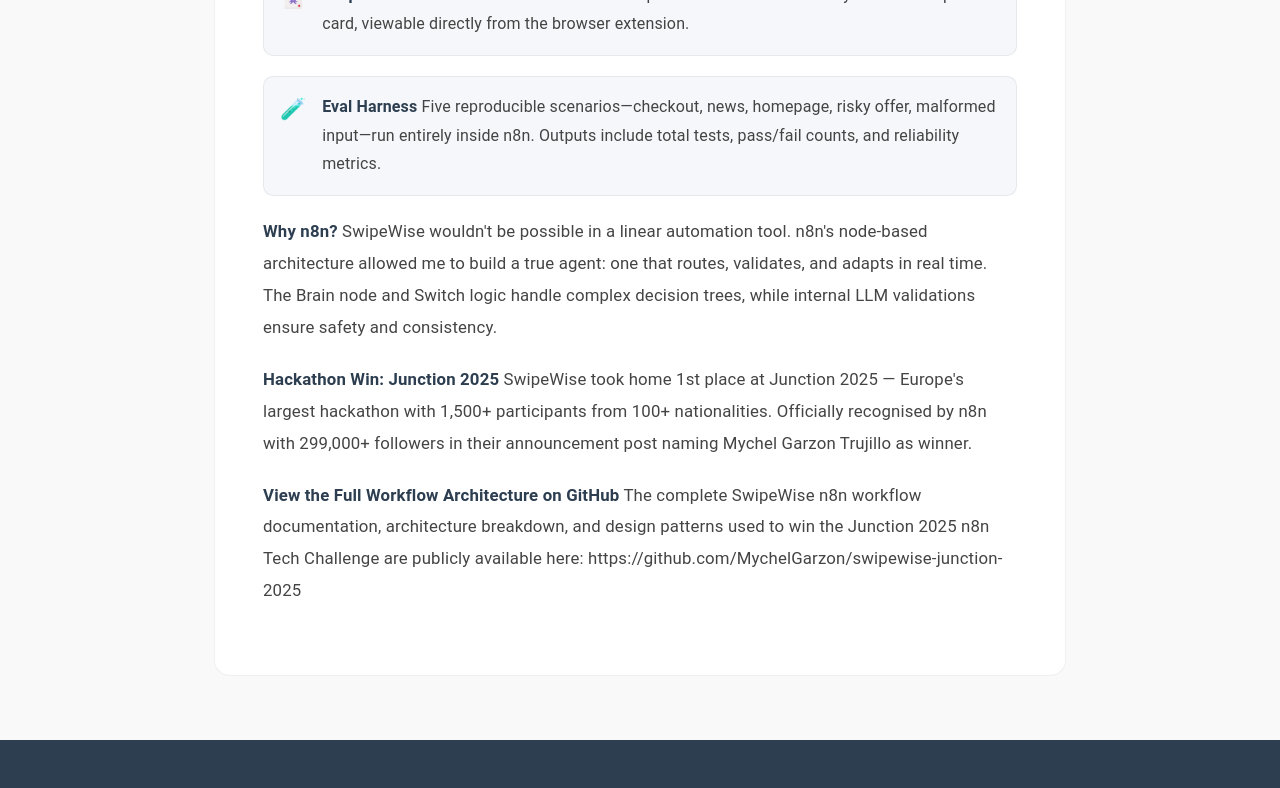
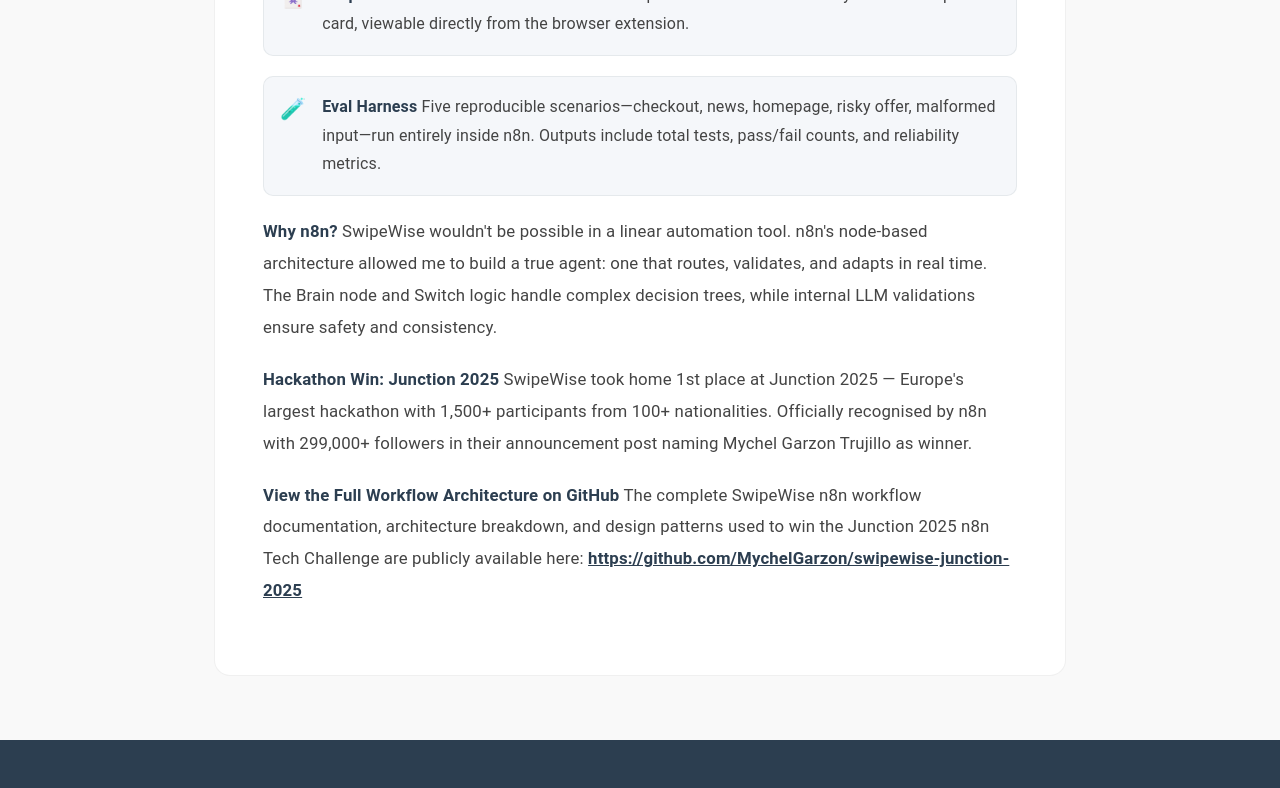
Before and after one commit to MychelGarzon/portfolio_MG, a React (Vite) app: page /blog/1 in a window 1280 px wide. Shown: the part 1851-2639 px from the top of the page. Built offline with nearby package versions, Linux system fonts and the light colour scheme.

Commit message:
Enhance RenderParagraph and RenderContent components to support URL detection and improved emoji handling; fix anchor tag syntax for better rendering

```diff
--- a/src/routes/BlogPost.jsx
+++ b/src/routes/BlogPost.jsx
@@ -19,11 +19,40 @@
                 mb: 2.5,
             }}
         >
-            {parts.map((part, i) =>
-                i % 2 === 1
-                    ? <strong key={`bold-${i}`} style={{ color: '#2C3E50', fontWeight: 700 }}>{part}</strong>
-                    : <span key={`text-${i}`}>{part}</span>
-            )}
+            {parts.map((part, i) => {
+                // Bold text
+                if (i % 2 === 1) {
+                    return (
+                        <strong key={`bold-${i}`} style={{ color: '#2C3E50', fontWeight: 700 }}>
+                            {part}
+                        </strong>
+                    );
+                }
+                // URL detection inside plain text parts
+                const urlRegex = /(https?:\/\/[^\s]+)/g;
+                const subParts = part.split(urlRegex);
+                return subParts.map((subPart, j) =>
+                    urlRegex.test(subPart) ? (
+                        // FIX: Corrected the malformed anchor tag syntax
+                        <a
+                            key={`link-${i}-${j}`}
+                            href={subPart}
+                            target="_blank"
+                            rel="noopener noreferrer"
+                            style={{
+                                color: '#2C3E50',
+                                fontWeight: 600,
+                                textDecoration: 'underline',
+                                wordBreak: 'break-all',
+                            }}
+                        >
+                            {subPart}
+                        </a>
+                    ) : (
+                        <span key={`text-${i}-${j}`}>{subPart}</span>
+                    )
+                );
+            })}
         </Typography>
     );
 };
@@ -71,7 +100,11 @@
                 // List item detection: starts with emoji
                 const startsWithEmoji = (str) => /^\p{Emoji}/u.test(str) && !/^[0-9#*]/u.test(str);
                 if (startsWithEmoji(trimmed)) {
-                    const parts = trimmed.split(/\*\*(.*?)\*\*/g);
+                    // FIX: Safely extract the emoji and parse the remaining string so text isn't lost
+                    const emoji = [...trimmed][0];
+                    const textWithoutEmoji = trimmed.substring(emoji.length);
+                    const parts = textWithoutEmoji.split(/\*\*(.*?)\*\*/g);
+
                     return (
                         <Box
                             key={i}
@@ -86,11 +119,11 @@
                             }}
                         >
                             <Typography sx={{ fontSize: '1.3rem', flexShrink: 0, mt: 0.1 }}>
-                                {[...trimmed][0]}
+                                {emoji}
                             </Typography>
                             <Typography variant="body1" sx={{ fontSize: '1rem', lineHeight: 1.8, color: '#444' }}>
-                                {parts.slice(1).map((part, j) =>
-                                    j % 2 === 0
+                                {parts.map((part, j) =>
+                                    j % 2 === 1
                                         ? <strong key={j} style={{ color: '#2C3E50', fontWeight: 700 }}>{part}</strong>
                                         : part
                                 )}
```
